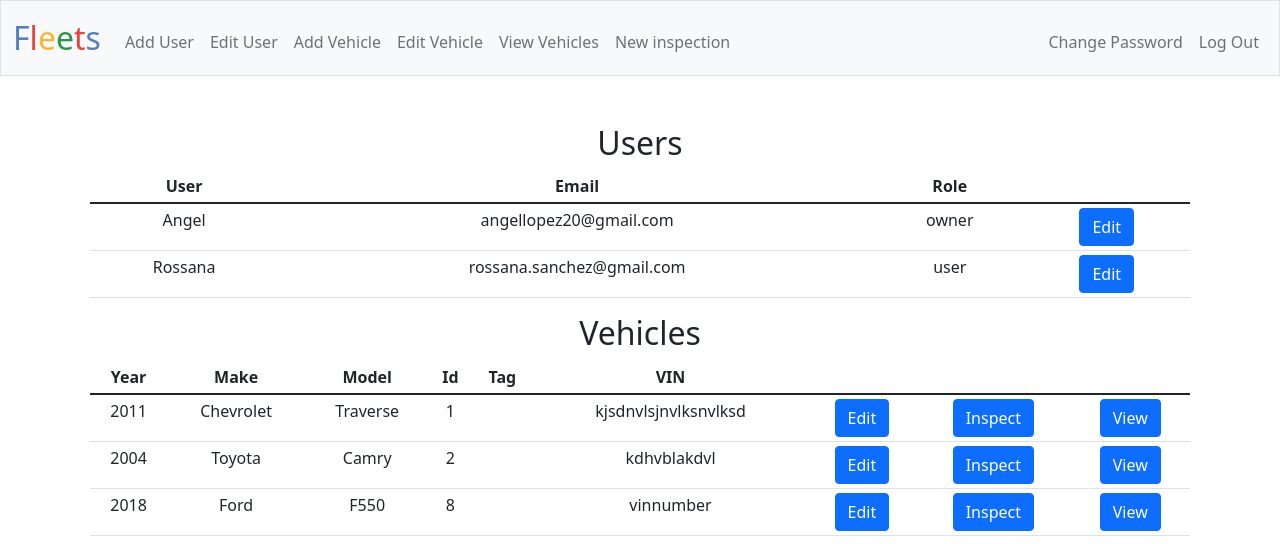
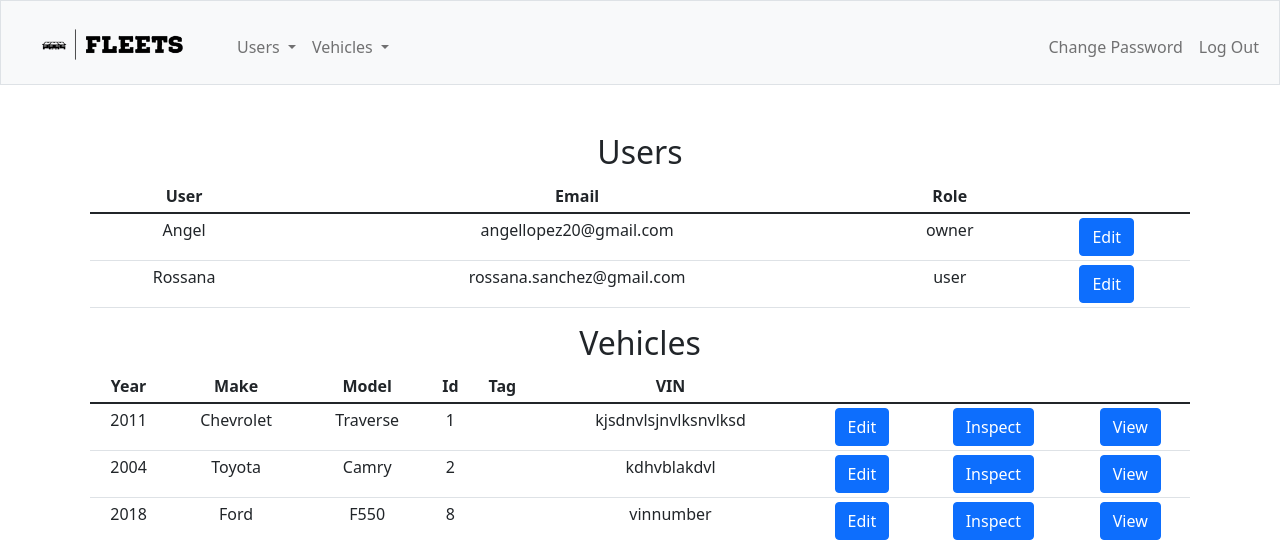
Before and after one commit to Angelelz/fleet-inspections, a Flask app: page / in a window 1280 px wide. Shown: the top 544 px of the page. Run offline with Flask 2, Linux system fonts and the light colour scheme; a user stored in the database is signed in; data comes from the database, SQL or seed files in the repository.

Commit message:
Navbar and icons adjustments

```diff
--- a/app.py
+++ b/app.py
@@ -68,7 +68,7 @@ def index():
     users = []
     db = sqlite3.connect(db_path)
     db.row_factory = sqlite3.Row
-    user = as_dict(db.execute("SELECT * FROM users WHERE u_id = ? AND c_id = ?", [session["user_id"], session["c_id"]]).fetchall())
+    user = as_dict(db.execute("SELECT * FROM users WHERE u_id = ? AND c_id = ?", [session.get("user_id"), session.get("c_id")]).fetchall())
 
     if user[0]["role"] in ["owner", "admin"]:
         users = as_dict(db.execute("SELECT * FROM users WHERE c_id = ?", [user[0]["c_id"]]).fetchall())
--- a/templates/index.html
+++ b/templates/index.html
@@ -9,6 +9,7 @@
 window.onload = function() {
     let root = document.documentElement;
     var table = document.getElementById('index-users');
+    if (table) {
         var originalWidth = table.style.width;
         table.style.width = '1px';
         const smallestWidth = table.getBoundingClientRect().width + 24;
@@ -38,6 +39,7 @@ window.onload = function() {
 
         x.addListener(handleTabletChange);
         handleTabletChange(x);
+    }
 
 }
 </script>
@@ -49,15 +51,9 @@ window.onload = function() {
     {% else %}
 
         <div style="text-align:center; max-width:1100px; margin: auto;">
+        {% if users != [] %}
             <h2>Users</h2>
                 <table class="table table-hover table-sm" id="index-users">
-                    {% if users == [] %}
-                    <thead>
-                        <tr>
-                            <th>Text for a non-admin</th>
-                        </tr>
-                    </thead>
-                    {% else %}
                     <thead>
                         <tr>
                             <th>User</th>
@@ -78,8 +74,9 @@ window.onload = function() {
                         </tr>
                         {% endfor %}
                     </tbody>
+
+                </table>
         {% endif %}
-                </table>
                 <h2>Vehicles</h2>
                 <table class="table table-hover table-sm" id="index-vehicles">
                     {% if vehicles == [] %}
@@ -99,7 +96,9 @@ window.onload = function() {
                             <th>VIN</th>
                             <th></th>
                             <th></th>
+                            {% if users != [] %}
                             <th></th>
+                            {% endif %}
                         </tr>
                     </thead>
                     <tbody>
@@ -117,9 +116,11 @@ window.onload = function() {
                             <td><form action="/inspection" method="get">
                                 <button name="vehicle" class="btn btn-primary" type="submit" value="{{ vehicles[i]["number"] }}">Inspect</button>
                             </form></td>
+                            {% if users != [] %}
                             <td><form action="/vehicles" method="get">
                                 <button name="vehicle" class="btn btn-primary" type="submit" value="{{ vehicles[i]["number"] }}">View</button>
                             </form></td>
+                            {% endif %}
                         </tr>
                         {% endfor %}
                     </tbody>
--- a/templates/layout.html
+++ b/templates/layout.html
@@ -28,7 +28,7 @@
 
         <nav class="bg-light border navbar navbar-expand-md navbar-light">
             <div class="container-fluid">
-                <a class="navbar-brand" href="/"><span class="blue">F</span><span class="red">l</span><span class="yellow">e</span><span class="green">e</span><span class="red">t</span><span class="blue">s</span></a>
+                <a class="navbar-brand" href="/"><img src="/static/Fleets_logo.png" alt="Fleets" width="200"></a>
                 <button aria-controls="navbar" aria-expanded="false" aria-label="Toggle navigation" class="navbar-toggler" data-bs-target="#navbar" data-bs-toggle="collapse" type="button">
                     <span class="navbar-toggler-icon"></span>
                 </button>
@@ -36,13 +36,28 @@
                     {% if session["user_id"] %}
                         <ul class="navbar-nav me-auto mt-2">
                             {% if session["role"] in ["owner", "admin"] %}
-                            <li class="nav-item"><a class="nav-link" href="/add-user">Add User</a></li>
-                            <li class="nav-item"><a class="nav-link" href="/edit-user">Edit User</a></li>
+                            <li class="nav-item dropdown">
+                                <a class="nav-link dropdown-toggle" href="#" id="navbarDropdown" role="button" data-bs-toggle="dropdown" aria-expanded="false">
+                                    Users
+                                </a>
+                                <ul class="dropdown-menu" aria-labelledby="navbarDropdown">
+                                    <li class="nav-item"><a class="nav-link" href="/add-user">Add User</a></li>
+                                    <li class="nav-item"><a class="nav-link" href="/edit-user">Edit User</a></li>
+                                </ul>
+                            <li class="nav-item dropdown">
+                                <a class="nav-link dropdown-toggle" href="#" id="navbarDropdown" role="button" data-bs-toggle="dropdown" aria-expanded="false">
+                                    Vehicles
+                                </a>
+                                <ul class="dropdown-menu" aria-labelledby="navbarDropdown">
+                                    <li class="nav-item"><a class="nav-link" href="/vehicles">View Vehicles</a></li>
                             {% endif %}
-                            <li class="nav-item"><a class="nav-link" href="/add-vehicle">Add Vehicle</a></li>
-                            <li class="nav-item"><a class="nav-link" href="/edit-vehicle">Edit Vehicle</a></li>
-                            <li class="nav-item"><a class="nav-link" href="/vehicles">View Vehicles</a></li>
-                            <li class="nav-item"><a class="nav-link" href="/inspection">New inspection</a></li>
+                                    <li class="nav-item"><a class="nav-link" href="/add-vehicle">Add Vehicle</a></li>
+                                    <li class="nav-item"><a class="nav-link" href="/edit-vehicle">Edit Vehicle</a></li>
+                                    <li class="nav-item"><a class="nav-link" href="/inspection">New inspection</a></li>
+                            {% if session["role"] in ["owner", "admin"] %}
+                                </ul>
+                            {% endif %}
+
 
 
                         </ul>
```
Also changed, not shown: static/Fleets_logo.png (added), static/favicon.ico. Lines whose indentation alone changed are shown as unchanged.
